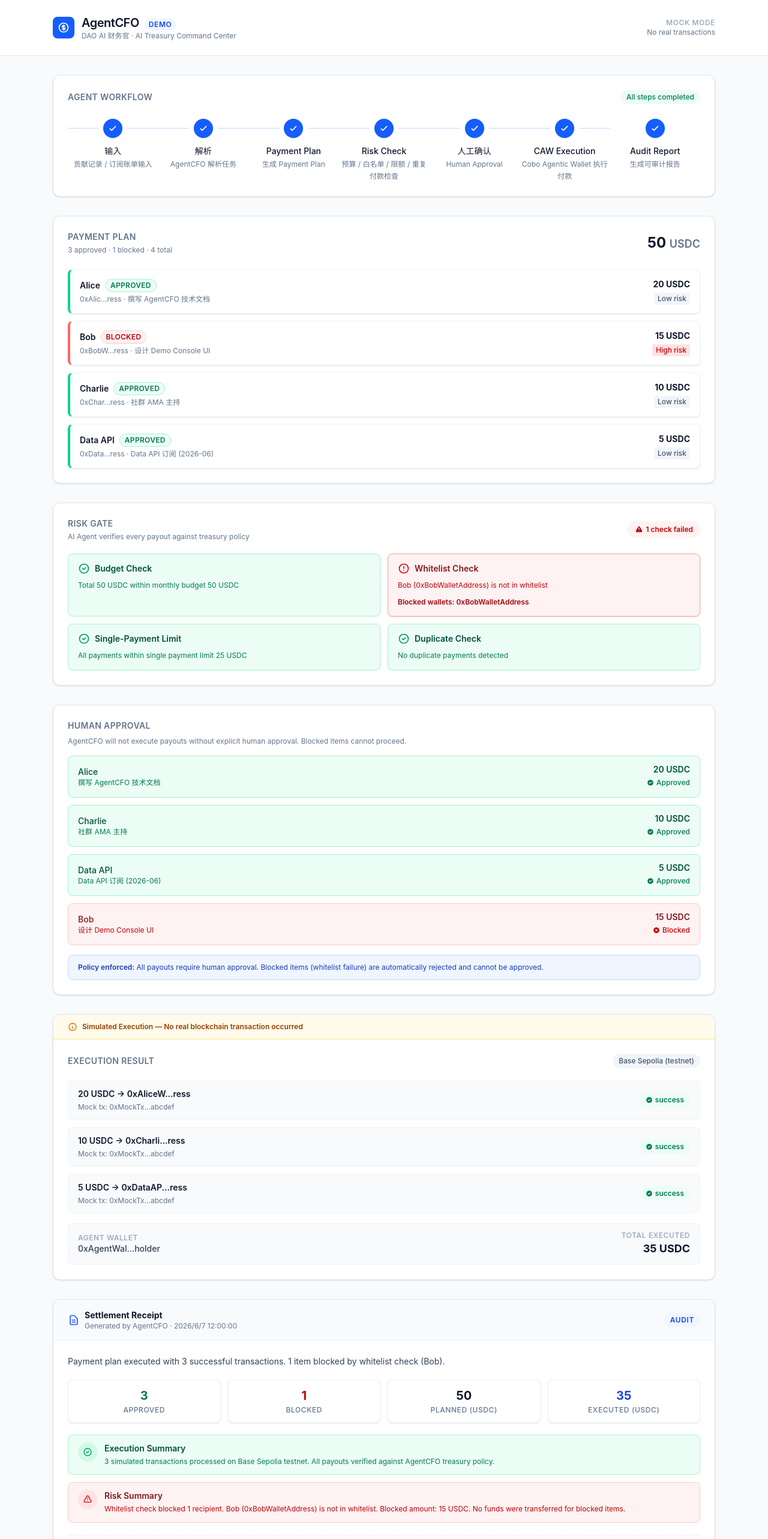
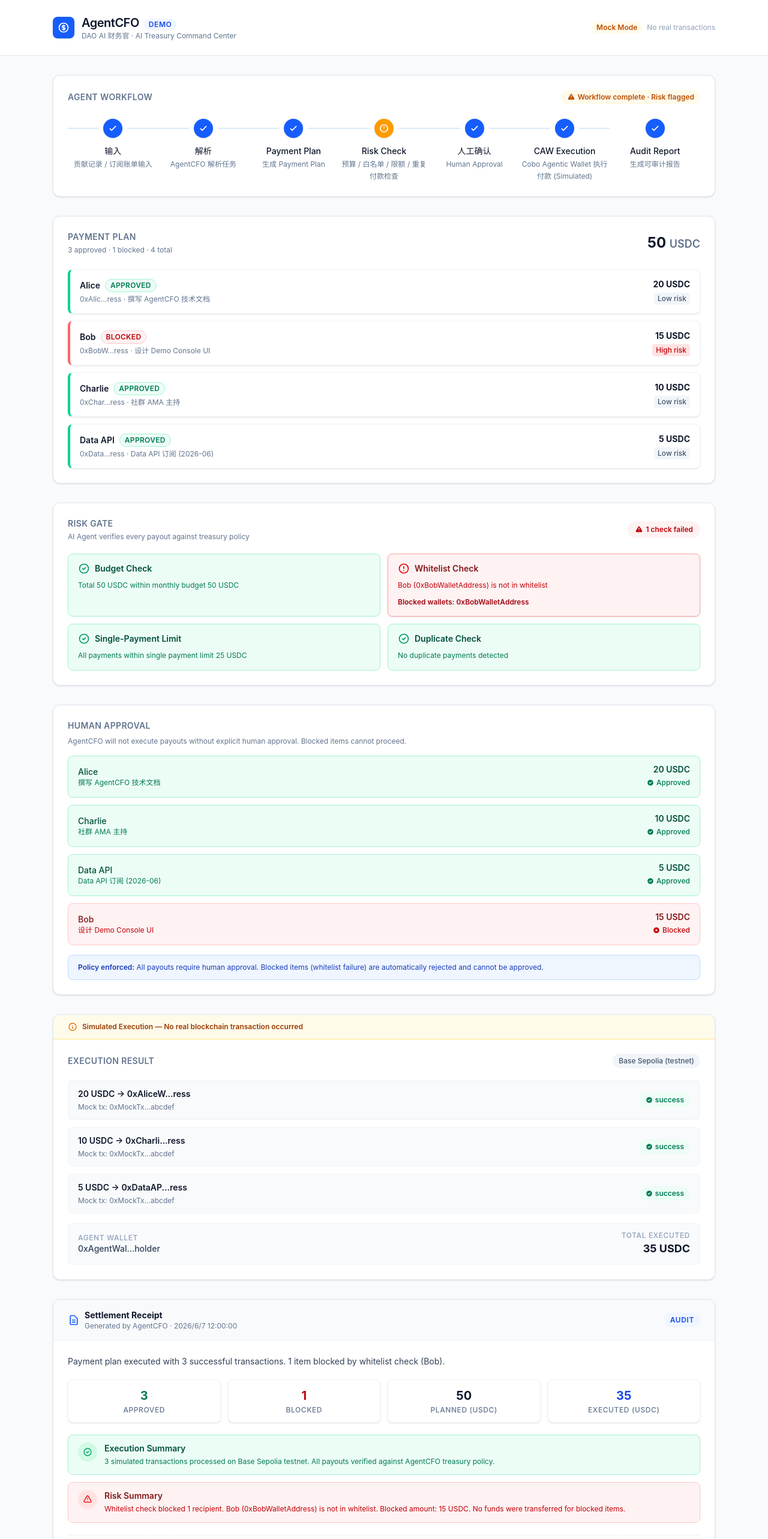
Before and after one commit to Aafff623/hackathon-frontend, a Next.js app: page /demo in a window 1280 px wide. Shown: the top 2566 px of the page at 60% size. Built offline with nearby package versions, Linux system fonts and the light colour scheme.

Commit message:
fix: address demo submission review issues

```diff
--- a/app/demo/page.tsx
+++ b/app/demo/page.tsx
@@ -17,7 +17,7 @@ export default function DemoPage() {
         <RiskGate result={demoData.riskResult} />
         <HumanApproval plan={demoData.paymentPlan} riskResult={demoData.riskResult} />
         <ExecutionResult executions={demoData.executions} />
-        <AuditReport report={demoData.auditReport} />
+        <AuditReport report={demoData.auditReport} plan={demoData.paymentPlan} />
       </div>
     </DemoShell>
   );
--- a/app/page.tsx
+++ b/app/page.tsx
@@ -1,8 +1,29 @@
 export default function HomePage() {
   return (
-    <main>
-      <h1>AgentCFO</h1>
-      <p>DAO AI 财务官 frontend workspace.</p>
+    <main className="min-h-screen bg-slate-50 px-6 py-16">
+      <section className="mx-auto flex max-w-3xl flex-col items-center rounded-2xl border border-slate-200 bg-white px-6 py-12 text-center shadow-sm">
+        <p className="text-xs font-semibold uppercase tracking-wider text-blue-700">
+          Hackathon Demo
+        </p>
+        <h1 className="mt-3 text-3xl font-bold tracking-tight text-slate-900">
+          AgentCFO / DAO AI 财务官
+        </h1>
+        <p className="mt-3 max-w-2xl text-sm leading-6 text-slate-600">
+          AI Treasury Command Center for DAO payouts — from contribution records
+          to risk-checked payment plans, human approval, simulated wallet
+          execution, and audit reports.
+        </p>
+        <a
+          href="/demo"
+          className="mt-8 inline-flex rounded-lg bg-blue-600 px-6 py-3 text-sm font-semibold text-white shadow-sm hover:bg-blue-700"
+        >
+          View Demo Console →
+        </a>
+        <p className="mt-5 text-xs text-slate-500">
+          Mock-only frontend demo · No real API, Cobo CAW call, or blockchain
+          transaction yet.
+        </p>
+      </section>
     </main>
   );
 }
--- a/components/audit/audit-report.tsx
+++ b/components/audit/audit-report.tsx
@@ -1,13 +1,21 @@
 import type { AuditReport } from "@/lib/api/types";
+import type { PaymentPlan } from "@/lib/api/types";
 
 interface AuditReportProps {
   report: AuditReport;
+  plan: PaymentPlan;
 }
 
-export function AuditReport({ report }: AuditReportProps) {
+export function AuditReport({ report, plan }: AuditReportProps) {
   const approvedCount = report.transactions.length;
   const totalExecuted = report.transactions.reduce((sum, t) => sum + t.amount, 0);
-  const blockedAmount = 15;
+
+  const blockedWallets = report.riskCheck.checks.whitelistCheck.blockedWallets ?? [];
+  const blockedItems = plan.items.filter((item) =>
+    blockedWallets.includes(item.recipient.walletAddress)
+  );
+  const blockedCount = blockedItems.length;
+  const blockedAmount = blockedItems.reduce((sum, item) => sum + item.amount, 0);
 
   return (
     <section className="rounded-xl border border-slate-200 bg-white shadow-sm">
@@ -39,11 +47,11 @@ export function AuditReport({ report }: AuditReportProps) {
             <p className="mt-0.5 text-xs font-medium uppercase tracking-wider text-slate-500">Approved</p>
           </div>
           <div className="rounded-lg border border-slate-100 bg-white px-3 py-3 text-center shadow-sm">
-            <p className="text-xl font-bold text-red-700">1</p>
+            <p className="text-xl font-bold text-red-700">{blockedCount}</p>
             <p className="mt-0.5 text-xs font-medium uppercase tracking-wider text-slate-500">Blocked</p>
           </div>
           <div className="rounded-lg border border-slate-100 bg-white px-3 py-3 text-center shadow-sm">
-            <p className="text-xl font-bold text-slate-900">{totalExecuted + blockedAmount}</p>
+            <p className="text-xl font-bold text-slate-900">{plan.totalAmount}</p>
             <p className="mt-0.5 text-xs font-medium uppercase tracking-wider text-slate-500">Planned (USDC)</p>
           </div>
           <div className="rounded-lg border border-slate-100 bg-white px-3 py-3 text-center shadow-sm">
@@ -78,7 +86,7 @@ export function AuditReport({ report }: AuditReportProps) {
             <div>
               <p className="text-sm font-semibold text-red-900">Risk Summary</p>
               <p className="mt-0.5 text-xs leading-relaxed text-red-700">
-                Whitelist check blocked 1 recipient. {report.riskCheck.checks.whitelistCheck.reason}.
+                Whitelist check blocked {blockedCount} recipient{blockedCount > 1 ? "s" : ""}. {report.riskCheck.checks.whitelistCheck.reason}.
                 Blocked amount: {blockedAmount} USDC. No funds were transferred for blocked items.
               </p>
             </div>
--- a/components/demo/demo-shell.tsx
+++ b/components/demo/demo-shell.tsx
@@ -4,10 +4,10 @@ export function DemoShell({ children }: { children: React.ReactNode }) {
   return (
     <div className="min-h-screen bg-slate-50">
       <header className="border-b border-slate-200 bg-white">
-        <div className="mx-auto max-w-6xl px-6 py-6">
-          <div className="flex items-center justify-between">
+        <div className="mx-auto max-w-6xl px-4 py-4 sm:px-6 sm:py-6">
+          <div className="flex flex-col gap-3 sm:flex-row sm:items-center sm:justify-between">
             <div className="flex items-center gap-3">
-              <div className="flex h-9 w-9 items-center justify-center rounded-lg bg-blue-600 text-white shadow-sm">
+              <div className="flex h-9 w-9 shrink-0 items-center justify-center rounded-lg bg-blue-600 text-white shadow-sm">
                 <svg className="h-5 w-5" fill="none" stroke="currentColor" strokeWidth={2} viewBox="0 0 24 24">
                   <path strokeLinecap="round" strokeLinejoin="round" d="M12 8c-1.657 0-3 .895-3 2s1.343 2 3 2 3 .895 3 2-1.343 2-3 2m0-8c1.11 0 2.08.402 2.599 1M12 8V7m0 1v8m0 0v1m0-1c-1.11 0-2.08-.402-2.599-1M21 12a9 9 0 11-18 0 9 9 0 0118 0z" />
                 </svg>
@@ -26,18 +26,18 @@ export function DemoShell({ children }: { children: React.ReactNode }) {
                 </p>
               </div>
             </div>
-            <div className="hidden text-right sm:block">
-              <p className="text-xs font-medium uppercase tracking-wider text-slate-400">
+            <div className="flex items-center gap-2 sm:text-right">
+              <span className="rounded-full bg-amber-50 px-2 py-0.5 text-xs font-semibold text-amber-700">
                 Mock Mode
-              </p>
-              <p className="text-xs text-slate-500">
+              </span>
+              <span className="text-xs text-slate-400">
                 No real transactions
-              </p>
+              </span>
             </div>
           </div>
         </div>
       </header>
-      <main className="mx-auto max-w-6xl px-6 py-8">{children}</main>
+      <main className="mx-auto max-w-6xl px-4 py-6 sm:px-6 sm:py-8">{children}</main>
     </div>
   );
 }
--- a/components/workflow/workflow-timeline.tsx
+++ b/components/workflow/workflow-timeline.tsx
@@ -10,8 +10,9 @@ function resolveStepStatus(
   step: DemoStep,
   riskResult: RiskCheckResult
 ): DemoStep["status"] {
+  // If risk check failed, mark that step as blocked to show it was flagged
   if (step.id === "risk-check" && !riskResult.passed) {
-    return "completed";
+    return "blocked";
   }
   return "completed";
 }
@@ -43,15 +44,29 @@ function StepIcon({ status, index }: { status: DemoStep["status"]; index: number
 }
 
 export function WorkflowTimeline({ riskResult }: WorkflowTimelineProps) {
+  const hasRiskFlagged = !riskResult.passed;
+
   return (
     <section className="rounded-xl border border-slate-200 bg-white p-6 shadow-sm">
       <div className="flex items-center justify-between">
         <h2 className="text-sm font-semibold uppercase tracking-wide text-slate-500">
           Agent Workflow
         </h2>
-        <span className="rounded-full bg-emerald-50 px-2.5 py-1 text-xs font-medium text-emerald-700">
-          All steps completed
-        </span>
+        {hasRiskFlagged ? (
+          <span className="inline-flex items-center gap-1 rounded-full bg-amber-50 px-2.5 py-1 text-xs font-semibold text-amber-700">
+            <svg className="h-3.5 w-3.5" fill="currentColor" viewBox="0 0 20 20">
+              <path fillRule="evenodd" d="M8.257 3.099c.765-1.36 2.722-1.36 3.486 0l5.58 9.92c.75 1.334-.213 2.98-1.742 2.98H4.42c-1.53 0-2.493-1.646-1.743-2.98l5.58-9.92zM11 13a1 1 0 11-2 0 1 1 0 012 0zm-1-8a1 1 0 00-1 1v3a1 1 0 002 0V6a1 1 0 00-1-1z" clipRule="evenodd" />
+            </svg>
+            Workflow complete · Risk flagged
+          </span>
+        ) : (
+          <span className="inline-flex items-center gap-1 rounded-full bg-emerald-50 px-2.5 py-1 text-xs font-semibold text-emerald-700">
+            <svg className="h-3.5 w-3.5" fill="currentColor" viewBox="0 0 20 20">
+              <path fillRule="evenodd" d="M10 18a8 8 0 100-16 8 8 0 000 16zm3.707-9.293a1 1 0 00-1.414-1.414L9 10.586 7.707 9.293a1 1 0 00-1.414 1.414l2 2a1 1 0 001.414 0l4-4z" clipRule="evenodd" />
+            </svg>
+            All steps completed
+          </span>
+        )}
       </div>
 
       <div className="mt-6">
--- a/lib/workflow/demo-steps.ts
+++ b/lib/workflow/demo-steps.ts
@@ -20,6 +20,6 @@ export const demoSteps: DemoStep[] = [
   { id: "payment-plan", title: "Payment Plan", description: "生成 Payment Plan", status: "idle" },
   { id: "risk-check", title: "Risk Check", description: "预算 / 白名单 / 限额 / 重复付款检查", status: "idle" },
   { id: "human-approval", title: "人工确认", description: "Human Approval", status: "idle" },
-  { id: "caw-execution", title: "CAW Execution", description: "Cobo Agentic Wallet 执行付款", status: "idle" },
+  { id: "caw-execution", title: "CAW Execution", description: "Cobo Agentic Wallet 执行付款 (Simulated)", status: "idle" },
   { id: "audit-report", title: "Audit Report", description: "生成可审计报告", status: "idle" },
 ];
```
Also changed, not shown: 1 other file (tests, documents, lock files or other folders).
